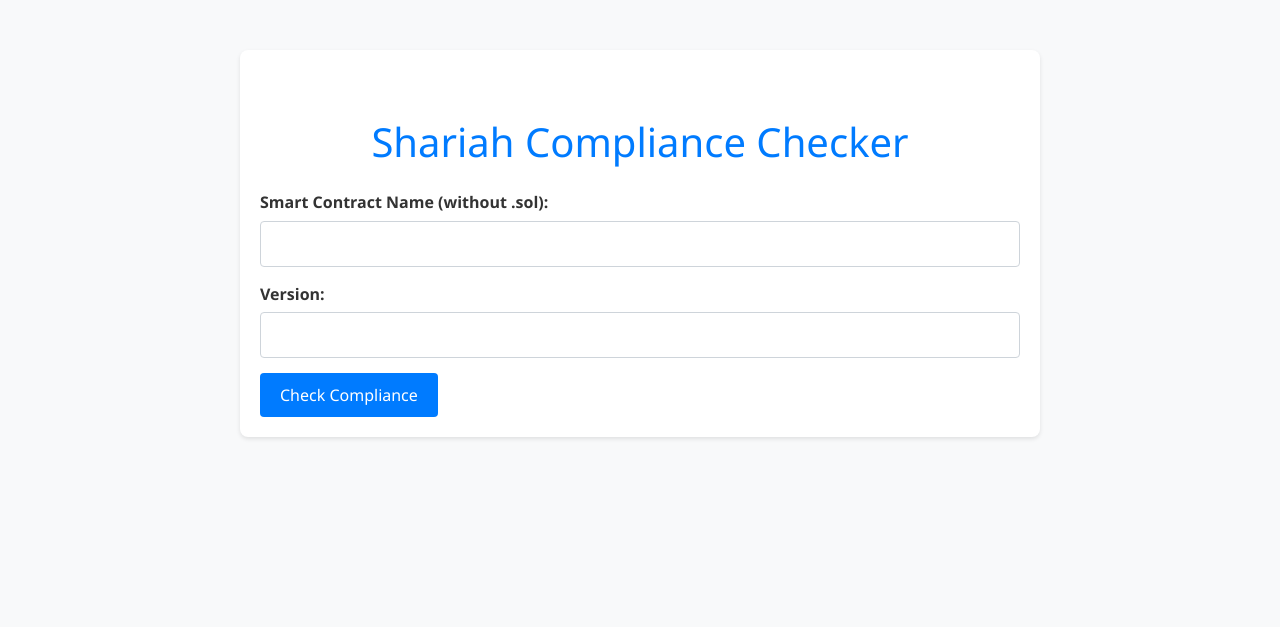
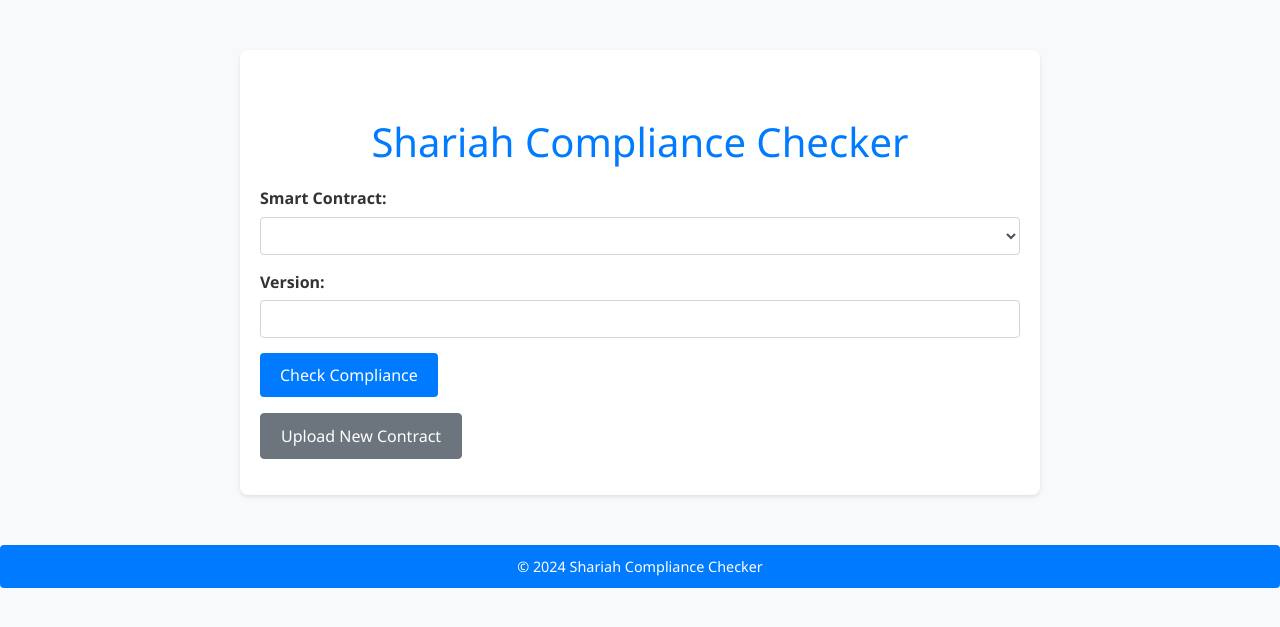
Before and after one commit to KOSASIH/shariah-advanced, a Flask app: page / in a window 1280 px wide. Shown: the top 627 px of the page. Run offline with Flask 3, Linux system fonts and the light colour scheme; lists and menus that the app fills with data are empty; parts of the project's set-up code (start-up, migrations or seed data) failed here and were passed over; some libraries are stand-ins or nearby versions.

Commit message:
Update index.html

```diff
--- a/templates/index.html
+++ b/templates/index.html
@@ -1,19 +1,30 @@
 <!DOCTYPE html>
-<html lang="en">
+<html>
 <head>
-    <meta charset="UTF-8">
-    <meta name="viewport" content="width=device-width, initial-scale=1.0">
     <title>Shariah Compliance Checker</title>
-    <link href="https://maxcdn.bootstrapcdn.com/bootstrap/4.0.0/css/bootstrap.min.css" rel="stylesheet">
-    <link rel="stylesheet" href="/static/css/styles.css">
+    <link rel="stylesheet" href="https://stackpath.bootstrapcdn.com/bootstrap/4.5.2/css/bootstrap.min.css">
+    <link rel="stylesheet" href="{{ url_for('static', filename='css/styles.css') }}">
 </head>
 <body>
     <div class="container">
         <h1 class="mt-5">Shariah Compliance Checker</h1>
-        <form id="compliance-form" class="mt-4">
+        {% with messages = get_flashed_messages() %}
+          {% if messages %}
+            <div class="alert alert-info" role="alert">
+              {% for message in messages %}
+                <p>{{ message }}</p>
+              {% endfor %}
+            </div>
+          {% endif %}
+        {% endwith %}
+        <form action="/check" method="post">
             <div class="form-group">
-                <label for="smart_contract_name">Smart Contract Name (without .sol):</label>
-                <input type="text" class="form-control" id="smart_contract_name" name="smart_contract_name" required>
+                <label for="smart_contract_name">Smart Contract:</label>
+                <select class="form-control" id="smart_contract_name" name="smart_contract_name" required>
+                    {% for contract in contract_files %}
+                        <option value="{{ contract }}">{{ contract }}</option>
+                    {% endfor %}
+                </select>
             </div>
             <div class="form-group">
                 <label for="smart_contract_version">Version:</label>
@@ -21,15 +32,14 @@
             </div>
             <button type="submit" class="btn btn-primary">Check Compliance</button>
         </form>
-        <div id="result-container" class="mt-4" style="display: none;">
-            <h3>Compliance Result</h3>
-            <pre id="result"></pre>
-            <a id="download-link" class="btn btn-success mt-3" href="" download>Download Audit Report</a>
-        </div>
+        <a href="/upload" class="btn btn-secondary mt-3">Upload New Contract</a>
+        <div id="contractContent" class="mt-3"></div>
     </div>
-    <script src="https://code.jquery.com/jquery-3.2.1.slim.min.js"></script>
-    <script src="https://cdnjs.cloudflare.com/ajax/libs/popper.js/1.11.0/umd/popper.min.js"></script>
-    <script src="https://maxcdn.bootstrapcdn.com/bootstrap/4.0.0/js/bootstrap.min.js"></script>
-    <script src="/static/js/script.js"></script>
+    <footer>
+        &copy; 2024 Shariah Compliance Checker
+    </footer>
+    <script src="https://code.jquery.com/jquery-3.5.1.min.js"></script>
+    <script src="https://cdn.jsdelivr.net/npm/bootstrap@4.5.2/dist/js/bootstrap.bundle.min.js"></script>
+    <script src="{{ url_for('static', filename='js/scripts.js') }}"></script>
 </body>
 </html>
```
